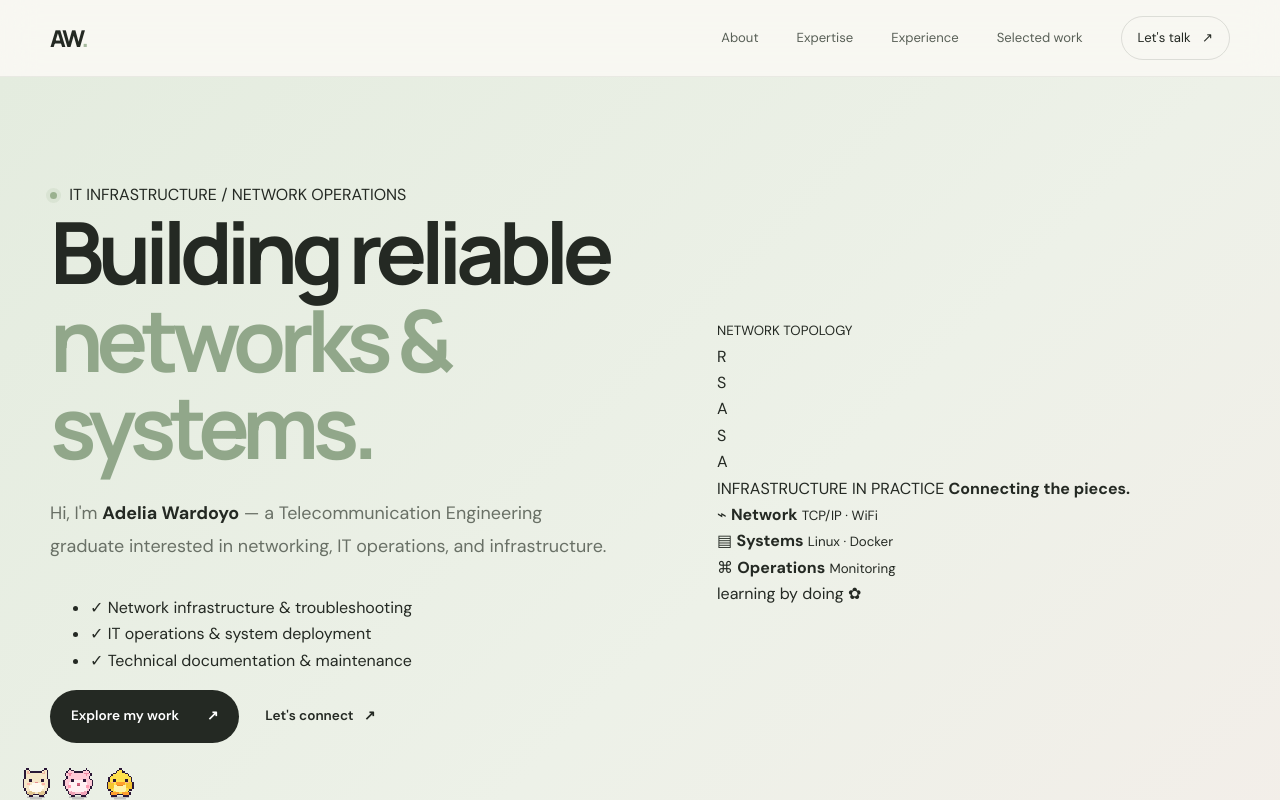
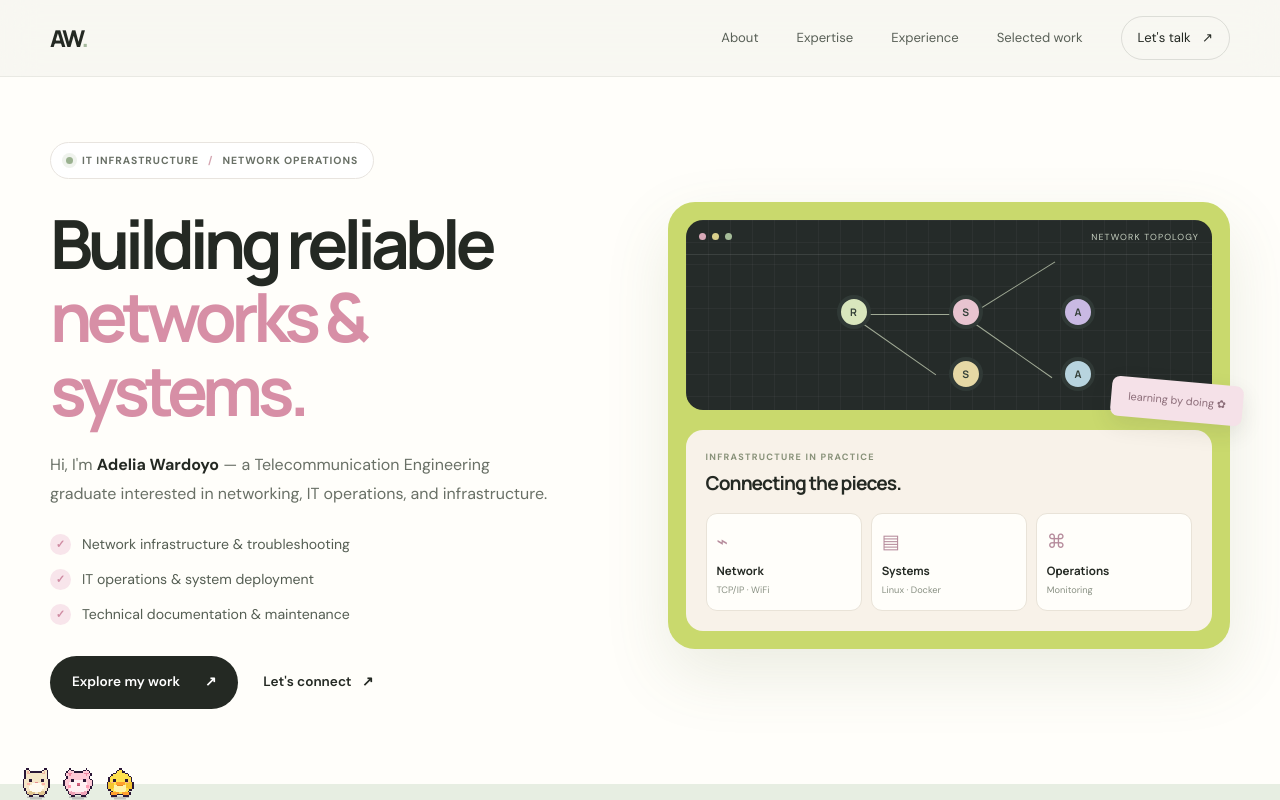
Before and after one commit to adeliawardoyo-rgb/portfolio, a plain HTML site: page index.html in a window 1280 px wide. Shown: the top 800 px of the page. Drawn offline with Linux system fonts and the light colour scheme.

Commit message:
Add styles for new editorial hero section

```diff
--- a/style.css
+++ b/style.css
@@ -233,3 +233,349 @@ body {
   max-width: 100%;
   overflow-x: hidden;
 }
+
+
+/* ===== NEW EDITORIAL HERO ===== */
+
+.hero-dribbble {
+  min-height: 650px;
+  padding-top: 65px;
+  padding-bottom: 75px;
+  grid-template-columns: 1fr 1fr;
+  gap: 55px;
+  background: #fffefa;
+}
+
+.hero-dribbble::before {
+  background: #fffefa;
+}
+
+.hero-dribbble .hero-copy {
+  position: relative;
+  z-index: 2;
+}
+
+.hero-pill {
+  display: inline-flex;
+  align-items: center;
+  gap: 9px;
+  padding: 9px 15px;
+  margin-bottom: 28px;
+  border: 1px solid #e8e4df;
+  border-radius: 999px;
+  background: #fff;
+  color: #697066;
+  font-size: .65rem;
+  font-weight: 700;
+  letter-spacing: .09em;
+}
+
+.hero-pill .status-dot {
+  margin: 0;
+  width: 7px;
+  height: 7px;
+}
+
+.pill-divider {
+  color: #d4a5b1;
+}
+
+.hero-dribbble h1 {
+  max-width: 650px;
+  margin-bottom: 24px;
+  font-size: clamp(3.2rem, 5.3vw, 5.3rem);
+  line-height: 1.08;
+  letter-spacing: -.075em;
+}
+
+.hero-dribbble h1 em {
+  color: #d78fa6;
+}
+
+.hero-dribbble .hero-lead {
+  max-width: 510px;
+  margin-bottom: 24px;
+  font-size: 1rem;
+  line-height: 1.8;
+}
+
+.hero-points {
+  display: grid;
+  gap: 12px;
+  margin: 0 0 30px;
+  padding: 0;
+  list-style: none;
+  color: #555e53;
+  font-size: .88rem;
+}
+
+.hero-points li {
+  display: flex;
+  align-items: center;
+  gap: 11px;
+}
+
+.hero-points li span {
+  display: grid;
+  place-items: center;
+  width: 21px;
+  height: 21px;
+  flex-shrink: 0;
+  border-radius: 50%;
+  background: #f8e5eb;
+  color: #cf8ba2;
+  font-size: .7rem;
+  font-weight: 700;
+}
+
+.hero-dribbble .hero-actions {
+  gap: 25px;
+}
+
+.hero-dribbble .button {
+  padding: 15px 22px;
+  gap: 25px;
+}
+
+/* Showcase panel */
+
+.hero-showcase {
+  min-width: 0;
+  min-height: 430px;
+  position: relative;
+  display: flex;
+  flex-direction: column;
+  justify-content: space-between;
+  gap: 20px;
+  padding: 18px;
+  border-radius: 27px;
+  background: #c9d96d;
+  box-shadow: 0 25px 65px rgba(100, 113, 58, .13);
+}
+
+.showcase-top,
+.showcase-bottom {
+  position: relative;
+  overflow: hidden;
+  border-radius: 17px;
+}
+
+.showcase-top {
+  min-height: 190px;
+  background: #252b29;
+}
+
+.showcase-window {
+  height: 100%;
+  min-height: 190px;
+  position: relative;
+  background-image:
+    linear-gradient(rgba(255,255,255,.035) 1px, transparent 1px),
+    linear-gradient(90deg, rgba(255,255,255,.035) 1px, transparent 1px);
+  background-size: 22px 22px;
+}
+
+.window-bar {
+  height: 35px;
+  display: flex;
+  align-items: center;
+  gap: 6px;
+  padding: 0 13px;
+  border-bottom: 1px solid rgba(255,255,255,.1);
+}
+
+.window-bar > span {
+  width: 7px;
+  height: 7px;
+  border-radius: 50%;
+  background: #d9a9b8;
+}
+
+.window-bar > span:nth-child(2) {
+  background: #d9cf8b;
+}
+
+.window-bar > span:nth-child(3) {
+  background: #a6bd99;
+}
+
+.window-bar small {
+  margin-left: auto;
+  color: #c8d2c2;
+  font-size: .55rem;
+  letter-spacing: .13em;
+}
+
+.topology {
+  position: relative;
+  height: 155px;
+  max-width: 340px;
+  margin: auto;
+}
+
+.topology-line {
+  position: absolute;
+  height: 1px;
+  background: rgba(213, 224, 195, .7);
+  transform-origin: left;
+}
+
+.tl-one { width: 115px; left: 22%; top: 38%; transform: rotate(0deg); }
+.tl-two { width: 100px; left: 22%; top: 40%; transform: rotate(35deg); }
+.tl-three { width: 105px; left: 55%; top: 40%; transform: rotate(-32deg); }
+.tl-four { width: 105px; left: 55%; top: 40%; transform: rotate(35deg); }
+
+.topology-node {
+  position: absolute;
+  z-index: 2;
+  display: grid;
+  place-items: center;
+  width: 34px;
+  height: 34px;
+  border: 4px solid #303936;
+  border-radius: 50%;
+  background: #d9e6bd;
+  color: #344039;
+  font: 700 .65rem var(--heading);
+}
+
+.tn-one { left: 17%; top: 26%; }
+.tn-two { left: 50%; top: 26%; background: #e8c4d0; }
+.tn-three { left: 83%; top: 26%; background: #c9b9e3; }
+.tn-four { left: 50%; top: 66%; background: #e6d8a5; }
+.tn-five { left: 83%; top: 66%; background: #b8d4df; }
+
+.showcase-bottom {
+  min-height: 185px;
+  padding: 20px;
+  background: #f8f2e9;
+}
+
+.showcase-caption {
+  display: flex;
+  flex-direction: column;
+  gap: 5px;
+  margin-bottom: 17px;
+}
+
+.showcase-caption span {
+  color: #89927a;
+  font-size: .57rem;
+  font-weight: 700;
+  letter-spacing: .14em;
+}
+
+.showcase-caption strong {
+  font: 700 1.2rem var(--heading);
+  letter-spacing: -.05em;
+}
+
+.infra-cards {
+  display: grid;
+  grid-template-columns: repeat(3, 1fr);
+  gap: 9px;
+}
+
+.infra-card {
+  min-width: 0;
+  display: flex;
+  flex-direction: column;
+  gap: 5px;
+  padding: 12px 10px;
+  border: 1px solid #e9e3d8;
+  border-radius: 11px;
+  background: #fffefa;
+}
+
+.infra-icon {
+  color: #b68c9c;
+  font-size: 1.2rem;
+}
+
+.infra-card strong {
+  font: 700 .72rem var(--heading);
+}
+
+.infra-card small {
+  color: #899083;
+  font-size: .58rem;
+}
+
+.showcase-sticker {
+  position: absolute;
+  right: -13px;
+  top: 40%;
+  padding: 11px 17px;
+  border-radius: 8px;
+  background: #f5e1e8;
+  box-shadow: 0 8px 22px rgba(50,50,40,.1);
+  color: #8c6d79;
+  font-size: .68rem;
+  transform: rotate(5deg);
+}
+
+/* Responsive */
+
+@media (max-width: 900px) {
+  .hero-dribbble {
+    grid-template-columns: 1fr 1fr;
+    gap: 25px;
+    padding-top: 55px;
+  }
+
+  .hero-dribbble h1 {
+    font-size: clamp(2.7rem, 5.5vw, 4rem);
+  }
+
+  .hero-showcase {
+    min-height: 390px;
+    padding: 13px;
+  }
+
+  .showcase-sticker {
+    right: -5px;
+  }
+}
+
+@media (max-width: 640px) {
+  .hero-dribbble {
+    grid-template-columns: 1fr;
+    gap: 35px;
+    padding-top: 65px;
+    padding-bottom: 65px;
+  }
+
+  .hero-dribbble h1 {
+    font-size: clamp(3rem, 12vw, 4.5rem);
+  }
+
+  .hero-showcase {
+    min-height: 390px;
+    margin: 0 3px;
+  }
+
+  .showcase-top {
+    min-height: 165px;
+  }
+
+  .showcase-window {
+    min-height: 165px;
+  }
+
+  .showcase-bottom {
+    padding: 16px;
+  }
+
+  .infra-card {
+    padding: 10px 7px;
+  }
+
+  .showcase-sticker {
+    right: -5px;
+    top: 43%;
+  }
+
+  .hero-dribbble .hero-actions {
+    flex-wrap: wrap;
+  }
+}
```
